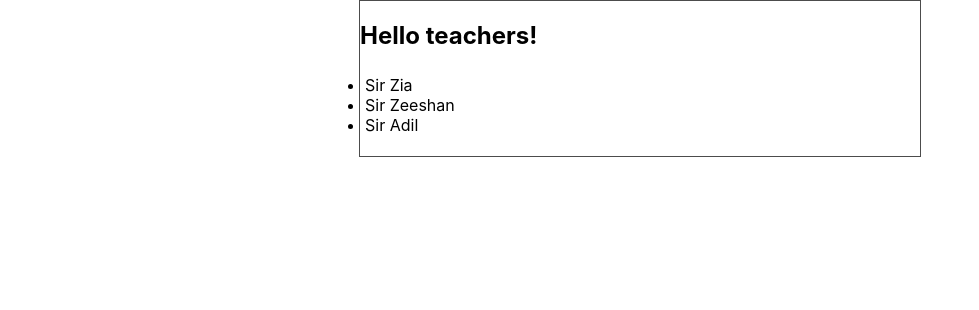
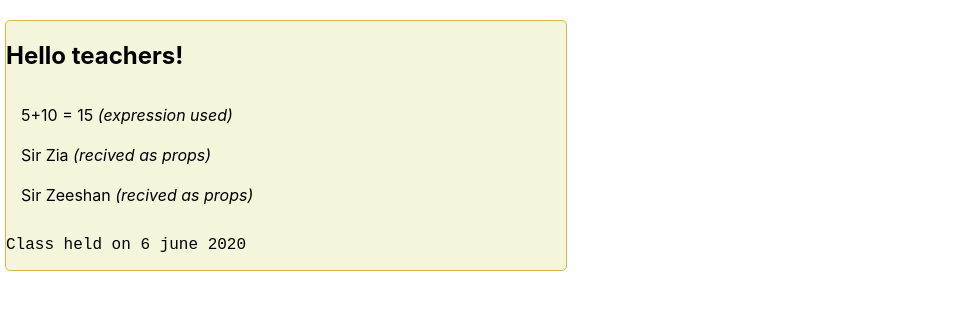
Before and after one commit to fazzyA/faiza-class4-bootcamp2020, a React (Create React App) app: page / in a window 1280 px wide. Shown: the top 310 px of the page, without its empty margins (0-979 px from the left). Built offline with nearby package versions, Linux system fonts and the light colour scheme.

Commit message:
props,expression used

```diff
--- a/src/App.js
+++ b/src/App.js
@@ -1,16 +1,16 @@
 import React from 'react';
-import logo from './logo.svg';
 import './Style.css';
 
-function App() {
+function App({name1,name2}) {
   return (
     <div className="App">
       <h2>Hello teachers!</h2>
       <ul className='teacher-list'>
-      <li>Sir Zia</li>
-      <li>Sir Zeeshan</li>
-      <li>Sir Adil</li>
+      <li>5+10 = {5+10} <i>(expression used)</i></li>
+      <li>{name1} <i>(recived as props)</i></li>
+      <li>{name2} <i>(recived as props)</i></li>
       </ul>
+      <p className='text'>Class held on 6 june 2020</p>
     </div>
   );
 }
--- a/src/Style.css
+++ b/src/Style.css
@@ -1,8 +1,18 @@
 .App{
     width: 560px;
-    margin: auto;
-    border: 1px solid #4c4c4c;
+    margin-top: 20px;
+    margin-left: 5px;
+    border: 1px solid #DBB44E;
+    border-radius: 5px;
+    background-color: beige;
 }
 ul{
     padding: 5px;
 }
+li{
+    list-style-type: disc;
+    padding: 10px;
+}
+.text{
+    font-family: 'Courier New', Courier, monospace;
+}
--- a/src/index.js
+++ b/src/index.js
@@ -6,7 +6,7 @@ import * as serviceWorker from './serviceWorker';
 
 ReactDOM.render(
   <React.StrictMode>
-    <App />
+    <App name1='Sir Zia' name2='Sir Zeeshan' />
   </React.StrictMode>,
   document.getElementById('root')
 );
```
